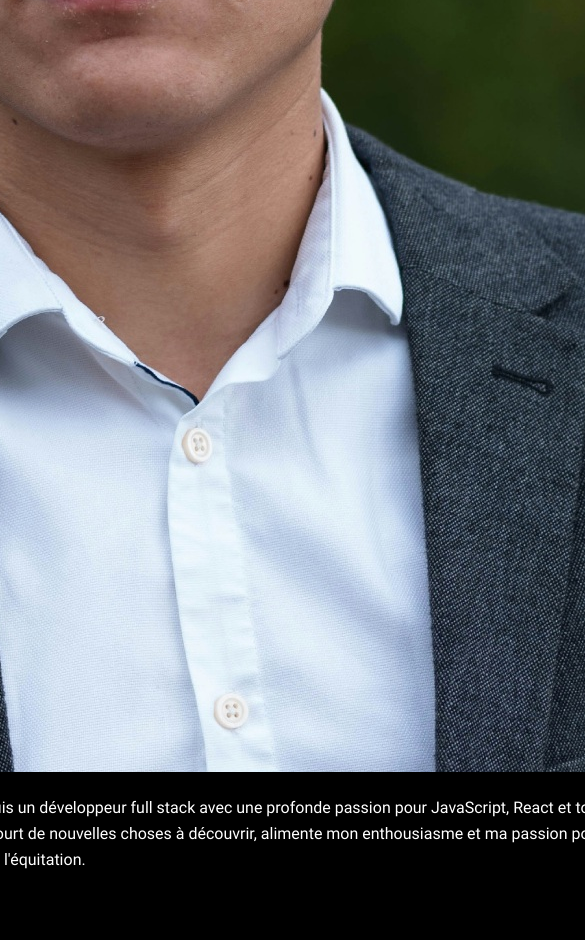
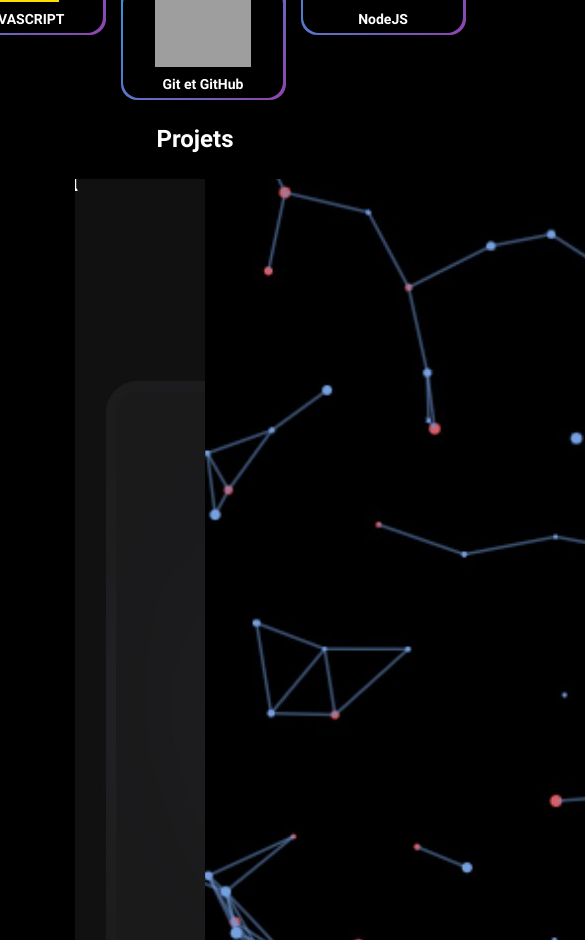
Before and after one commit to ryandecian/portfolio-ryan-decian, a React (Vite) app: page / in a window 390 px wide. Shown: the part 1060-2000 px from the top of the page, 585 px wide, since content can reach past the window. Built offline with nearby package versions, Linux system fonts and the light colour scheme; grey boxes are pictures that could not be loaded.

Commit message:
Ajout du CSS du composant HomeMainMobile

```diff
--- a/src/components/HomeMainRoot/HomeMainMobile/HomeMainMobile.css
+++ b/src/components/HomeMainRoot/HomeMainMobile/HomeMainMobile.css
@@ -15,3 +15,166 @@
         display: none;
     }
 }
+
+.ContainerAboutHomeMainMobile {
+    display: flex;
+    justify-content: center;
+    align-items: center;
+    flex-direction: column;
+    width: 100%;
+}
+
+.ContainerAboutHomeMainMobile > h2 {
+    font-size: var(--h2);
+}
+
+.SubContainerAboutHomeMainMobile {
+    display: flex;
+    justify-content: space-between;
+    align-items: center;
+    margin: 0rem 1rem 0rem 1rem;
+    width: 100%;
+    max-width: 1300px;
+}
+@media (max-width: 1340px) {
+    .SubContainerAboutHomeMainMobile {
+        display: flex;
+        align-items: center;
+        justify-content: center;
+        flex-direction: column;
+    }
+}
+
+.PresentationMobile {
+    display: flex;
+    justify-content: center;
+    align-items: center;
+    flex-direction: column;
+    width: auto;
+    max-width: 500px;
+    margin: 0rem 1rem 0rem 0rem;
+}
+@media (max-width: 1340px) {
+    .PresentationMobile {
+        margin: 0rem 0rem 5rem 0rem;
+    }
+}
+
+.AvatarMobile {
+    width: 100px;
+    height: 100px;
+}
+
+.AvatarMobile > img {
+    max-width: 100%;
+    max-height: 100%;
+    border-radius: 1rem;
+}
+
+.DescriptionMobile {
+    font-size: var(--p);
+}
+@media (max-width: 251px) {
+    .DescriptionMobile {
+        font-size: var(--h6);
+    }
+}
+
+.ContainerProjetHomeMainMobile {
+    display: flex;
+    flex-direction: column;
+    align-items: center;
+    justify-content: center;
+    width: 100%;
+}
+
+.ContainerProjetHomeMainMobile > h2 {
+    font-size: var(--h2);
+}
+
+.MapProjetMobile {
+    display: grid;
+    grid-template-columns: var(--MapProjetMobile-grid-template-columns);
+    grid-auto-rows: var(--MapProjet-grid-auto-rows);
+    gap: var(--MapProjet-gap);
+    justify-content: center;
+    align-items: start;
+    width: 100%;
+    max-width: 100%;
+}
+
+/*Logique du bouton (Voir plus de projets) */
+.ButtonHomeMainMobile {
+    font-size: var(--h5);
+    padding: 0.3rem 2rem;
+    border: none;
+    outline: none;
+    color: rgb(255, 255, 255);
+    background: #111;
+    cursor: pointer;
+    position: relative;
+    z-index: 0;
+    border-radius: 10px;
+    user-select: none;
+    -webkit-user-select: none;
+    touch-action: manipulation;
+    margin: 2rem 0rem 1rem 0rem;
+    text-decoration: none;
+    transition: transform 0.3s ease, background 0.3s ease; /* Ajoute une transition fluide */
+}
+
+.ButtonHomeMainMobile:hover {
+    transform: scale(1.05); /* Légère mise en avant */
+}
+
+.ButtonHomeMainMobile:before {
+    content: "";
+    background: linear-gradient(
+        45deg,
+        #ff0000,
+        #ff7300,
+        #fffb00,
+        #48ff00,
+        #00ffd5,
+        #002bff,
+        #7a00ff,
+        #ff00c8,
+        #ff0000
+    );
+    position: absolute;
+    top: -2px;
+    left: -2px;
+    background-size: 400%;
+    z-index: -1;
+    filter: blur(5px);
+    -webkit-filter: blur(5px);
+    width: calc(100% + 4px);
+    height: calc(100% + 4px);
+    animation: glowing-ButtonHomeMainMobile 20s linear infinite;
+    transition: opacity 0.3s ease-in-out;
+    border-radius: 10px;
+}
+
+@keyframes glowing-ButtonHomeMainMobile {
+    0% {
+        background-position: 0 0;
+    }
+    50% {
+        background-position: 400% 0;
+    }
+    100% {
+        background-position: 0 0;
+    }
+}
+
+.ButtonHomeMainMobile:after {
+    z-index: -1;
+    content: "";
+    position: absolute;
+    width: 100%;
+    height: 100%;
+    background: #222;
+    left: 0;
+    top: 0;
+    border-radius: 10px;
+}
--- a/src/root.css
+++ b/src/root.css
@@ -41,6 +41,9 @@
                  --MapProjet-grid-auto-rows: min-content;
                  --MapProjet-gap: 20px;
 
+             /*MapProjetMobile*/
+             --MapProjetMobile-grid-template-columns: repeat(auto-fit, 110px);
+
          /* 2) Dimension des cards*/
              /*Face avant (Before)*/
                  --GridColumnFaceBefore: span 2;
```
